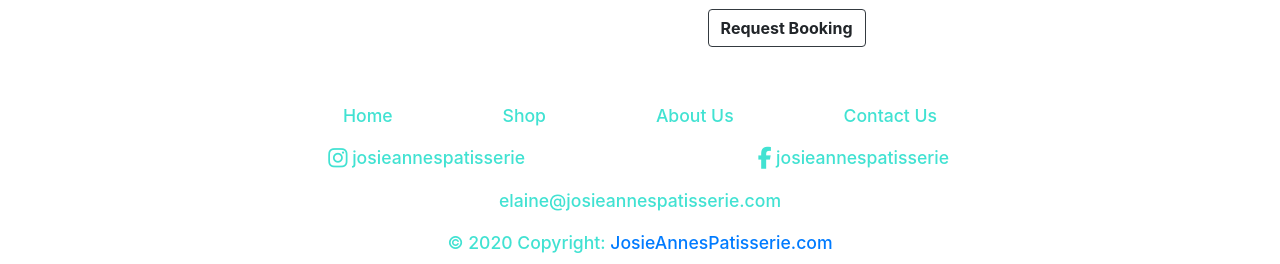
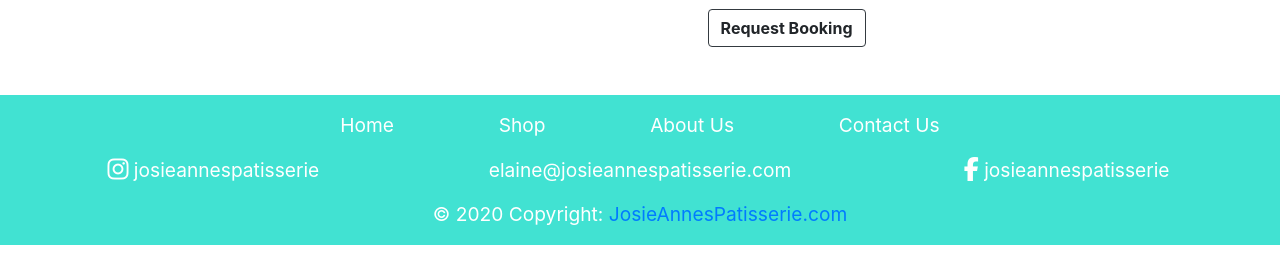
Before and after one commit to sean-meade/josie-annes-patisserie, a Django app: page /afternoon_tea/ in a window 1280 px wide; the page is wider, and only the part inside the window is pictured. Shown: the part 1090-1354 px from the top of that part. Run offline with Django 4.2, Linux system fonts and the light colour scheme; parts of the project's set-up code (start-up, migrations or seed data) failed here and were passed over; some libraries are stand-ins or nearby versions.

Commit message:
style footer

```diff
--- a/static/css/style.css
+++ b/static/css/style.css
@@ -110,11 +113,9 @@ body {
     color: #c06f9f;
 }
 
-.nav-item > a,
-footer,
-.footer-text > a,
+.header-links,
 .primary-text,
-.nav-ul-list > li,
+.header-links,
 .dropdown-menu > a {
     color: #41e2d2 !important;
     font-size: 1.1rem;
@@ -320,8 +322,15 @@ footer,
 
 /* Footer */
 
-.footer-nav {
-    font-size: 0.2rem;
+footer {
+    background-color: #41e2d2;
+}
+
+footer,
+.footer-text > a,
+.footer-links {
+    color: #fff !important;
+    font-size: 1.2rem !important;
 }
 
 /* pad the top a bit when navbar is collapsed on mobile */
--- a/templates/base.html
+++ b/templates/base.html
@@ -84,33 +84,41 @@
 
 <footer class="mt-5">
     <div class="container-fluid px-0">
-        <div class="row w-100 mx-auto py-2">
-            <ul class="nav mx-auto d-flex justify-content-around nav-ul-list footer-nav">
+        <div class="row w-100 mx-auto py-3">
+            <ul class="nav mx-auto d-flex justify-content-around nav-ul-list">
                 <li class="nav-item">
-                    <a class="nav-link py-0" href="{% url 'home' %}">Home</a>
+                    <a class="nav-link footer-links py-0" href="{% url 'home' %}">Home</a>
                 </li>
                 <li class="nav-item">
-                    <a class="nav-link py-0" href="{% url 'products' %}?category=delivery">Shop</a>
+                    <a class="nav-link footer-links py-0" href="{% url 'products' %}?category=delivery">Shop</a>
                 </li>
                 <li class="nav-item">
-                    <a class="nav-link py-0" href="{% url 'afternoon_tea' %}">About Us</a>
+                    <a class="nav-link footer-links py-0" href="{% url 'afternoon_tea' %}">About Us</a>
                 </li>
                 <li class="nav-item">
-                    <a class="nav-link py-0" href="{% url 'contact' %}">Contact Us</a>
+                    <a class="nav-link footer-links py-0" href="{% url 'contact' %}">Contact Us</a>
                 </li>
             </ul>
         </div>
-        <div class="row w-100 mx-auto justify-content-center py-2">
-            <div class="col-md-4 col-sm-12 d-flex justify-content-center footer-text">
-                <a href="https://www.instagram.com/josieannespatisserie/" rel="external" target="_blank">
+        <div class="row w-100 mx-auto justify-content-center">
+            <div class="col-sm-12 col-md-3 col-lg-4 d-flex justify-content-center footer-text social-links">
+                <a class="external-links" href="https://www.instagram.com/josieannespatisserie/" rel="external" target="_blank">
                 <p class="m-0">
                     <i class="fa-brands fa-instagram fa-lg"></i>
                     josieannespatisserie
                 </p>
                 </a>
             </div>
-            <div class="col-md-4 col-sm-12 d-flex justify-content-center footer-text" id="footer-fb-padding">
-                <a href="https://www.facebook.com/profile.php?id=100087897433792" rel="external" target="_blank">
+            <div class="col-sm-12 col-lg-4 d-flex justify-content-center footer-text footer-fb-padding social-links-middle">
+                <a class="external-links" href="https://www.facebook.com/profile.php?id=100087897433792" rel="external" target="_blank">
+                    <p class="m-0">
+                        <i class="fa-light fa-envelope fa-lg hide-icon"></i>
+                        elaine@josieannespatisserie.com
+                    </p>
+                </a>
+            </div>
+            <div class="col-sm-12 col-md-3 col-lg-4 d-flex justify-content-center footer-text footer-fb-padding social-links">
+                <a class="external-links" href="https://www.facebook.com/profile.php?id=100087897433792" rel="external" target="_blank">
                     <p class="m-0">
                         <i class="fa-brands fa-facebook-f fa-lg"></i>
                         josieannespatisserie
@@ -118,15 +126,9 @@
                 </a>
             </div>
         </div>
-        <div class="row w-100 mx-auto justify-content-center footer-text py-2">
-            <p class="m-0">
-                <i class="fa-light fa-envelope fa-lg"></i>
-                elaine@josieannespatisserie.com
-            </p>
-        </div>
     </div>
 
-    <div class="footer-copyright text-center py-2">© 2020 Copyright:
+    <div class="footer-copyright text-center py-3">© 2020 Copyright:
         <a href="/"> JosieAnnesPatisserie.com</a>
     </div>
 
--- a/templates/includes/header.html
+++ b/templates/includes/header.html
@@ -32,14 +32,14 @@
         <div class="row w-100 mx-auto mb-2">
             <ul class="nav mx-auto d-flex justify-content-around nav-ul-list">
                 <li class="nav-item">
-                    <a class="nav-link" href="{% url 'home' %}"
+                    <a class="nav-link header-links" href="{% url 'home' %}"
                        aria-haspopup="true" aria-expanded="false">
                         Home
                     </a>
                 </li>
                 <li class="my-auto" style="color: #c06f9f !important;">|</li>
                 <li class="nav-item dropdown">
-                    <a class="nav-link" href="#"
+                    <a class="nav-link header-links" href="#"
                        id="all-products-link" data-toggle="dropdown" aria-haspopup="true"
                        aria-expanded="false">
                         Shop
@@ -51,11 +51,11 @@
                 </li>
                 <li class="my-auto" style="color: #c06f9f !important;">|</li>
                 <li class="nav-item">
-                    <a class="nav-link" href="{% url 'afternoon_tea' %}">About Us</a>
+                    <a class="nav-link header-links" href="{% url 'afternoon_tea' %}">About Us</a>
                 </li>
                 <li class="my-auto" style="color: #c06f9f !important;">|</li>
                 <li class="nav-item">
-                    <a class="nav-link" href="{% url 'contact' %}">Contact Us</a>
+                    <a class="nav-link header-links" href="{% url 'contact' %}">Contact Us</a>
                 </li>
             </ul>
         </div>
```
Also changed, not shown: other parts of static/css/style.css (+47 -2 lines), templates/home/index.html (+4 -4 lines).
